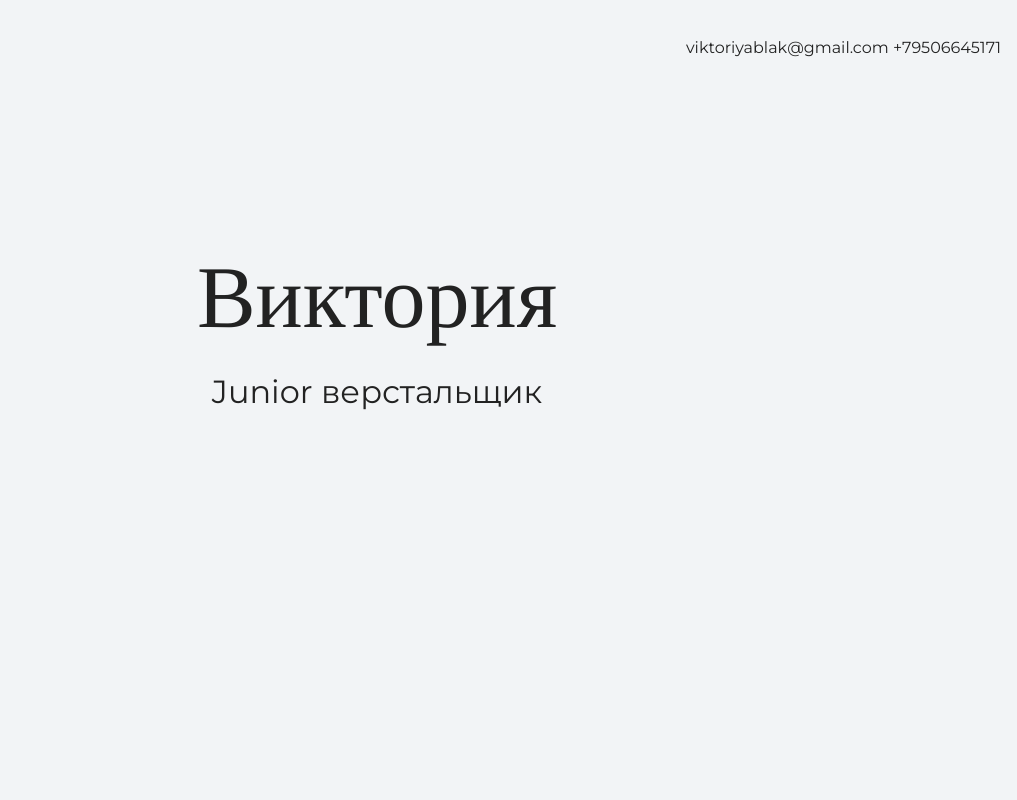
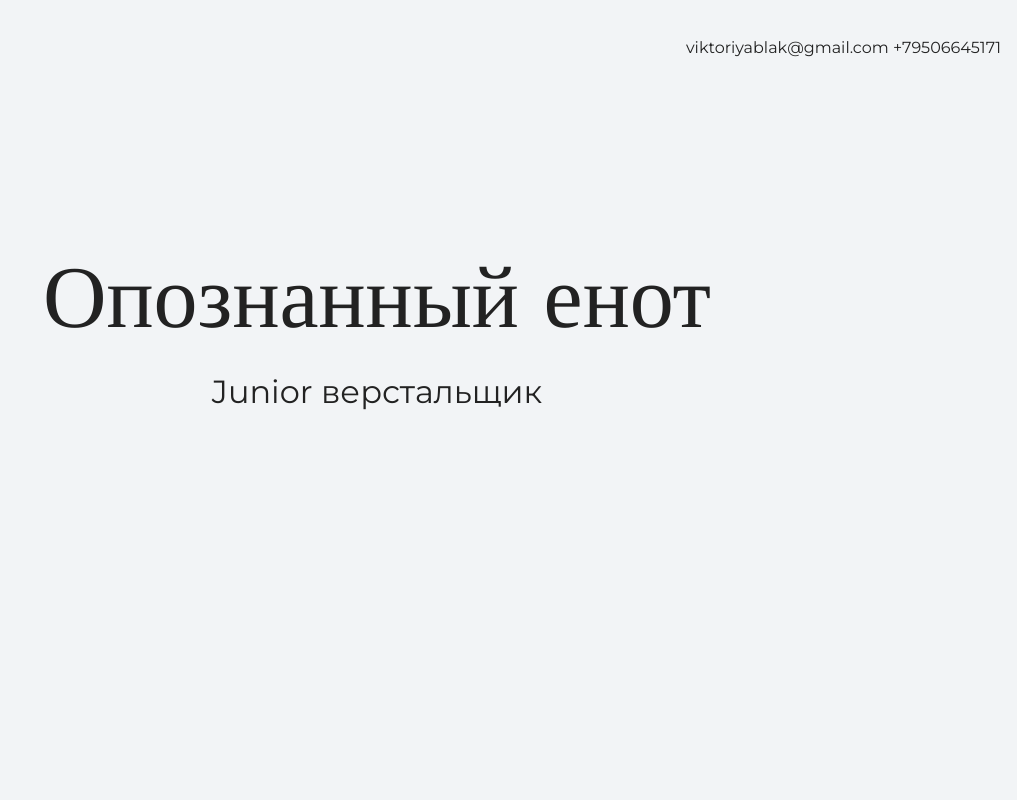
Before and after one commit to VKSAF/my-site, a plain HTML site: page index.html in a window 1280 px wide. Shown: the top 800 px of the page, without its empty margins (263-1280 px from the left). Drawn offline with nearby package versions, Linux system fonts and the light colour scheme.

Commit message:
Меняет текст на главной странице

```diff
--- a/index.html
+++ b/index.html
@@ -17,7 +17,7 @@
     <main>
     <section class="hero-image">
       <div class="container">
-      <h1 class="heading">Виктория</h1>
+      <h1 class="heading">Опознанный енот</h1>
       <p>Junior верстальщик</p>
     </section>
 
```
